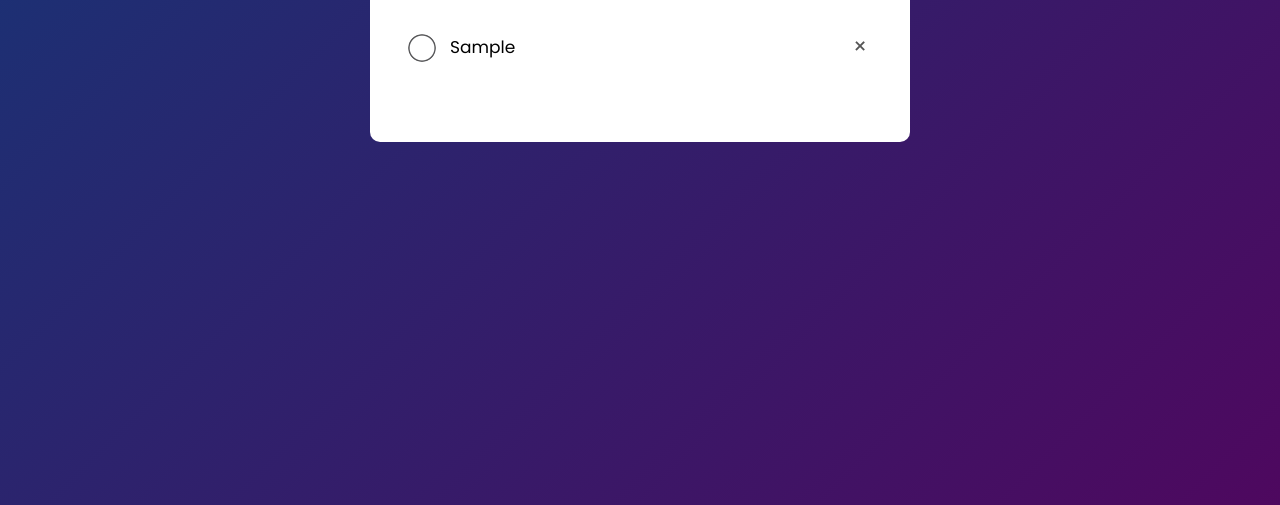
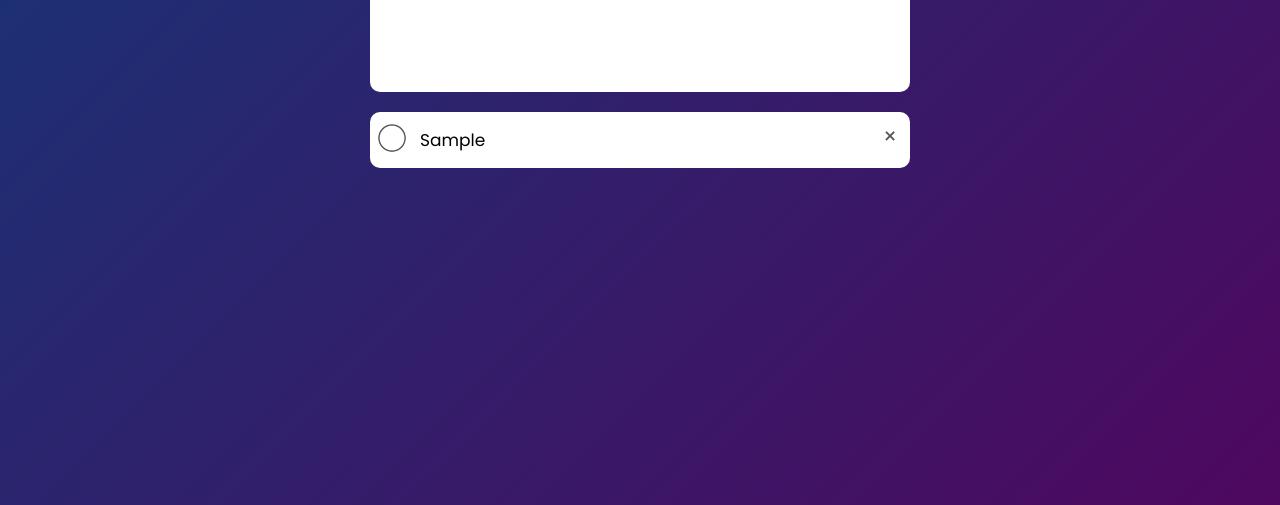
Before and after one commit to amir9o9/ToDo_App, a plain HTML site: page index.html in a window 1280 px wide. Both pictures are taken after typing "Sample" into the empty fields and a click on the button "Add". Shown: the part 295-800 px from the top of the page. Drawn offline with Linux system fonts and the light colour scheme.

Commit message:
chang added tasks style

```diff
--- a/index.html
+++ b/index.html
@@ -19,9 +19,11 @@
                 <button onclick="addTask()">Add</button>
             </div>
 
-            <ul id="list-container">
-            </ul>
+
         </div>
+
+        <ul id="list-container">
+        </ul>
     </div>
 
     <script src="./script.js"></script>
--- a/style.css
+++ b/style.css
@@ -82,12 +82,18 @@ button{
 }
 
 ul li{
+    width:100%;
+    max-width: 540px;
+    margin: 15px auto 20px;
+    border-radius: 10px;
+    background-color: #fff;
     list-style: none;
     font-size: 17px;
-    padding: 12px 8px 12px 50px;
+    padding: 15px 8px 15px 50px;
     user-select: none;
     cursor: pointer;
     position: relative;
+    overflow-wrap: break-word;
 }
 
 ul li::before{
```
